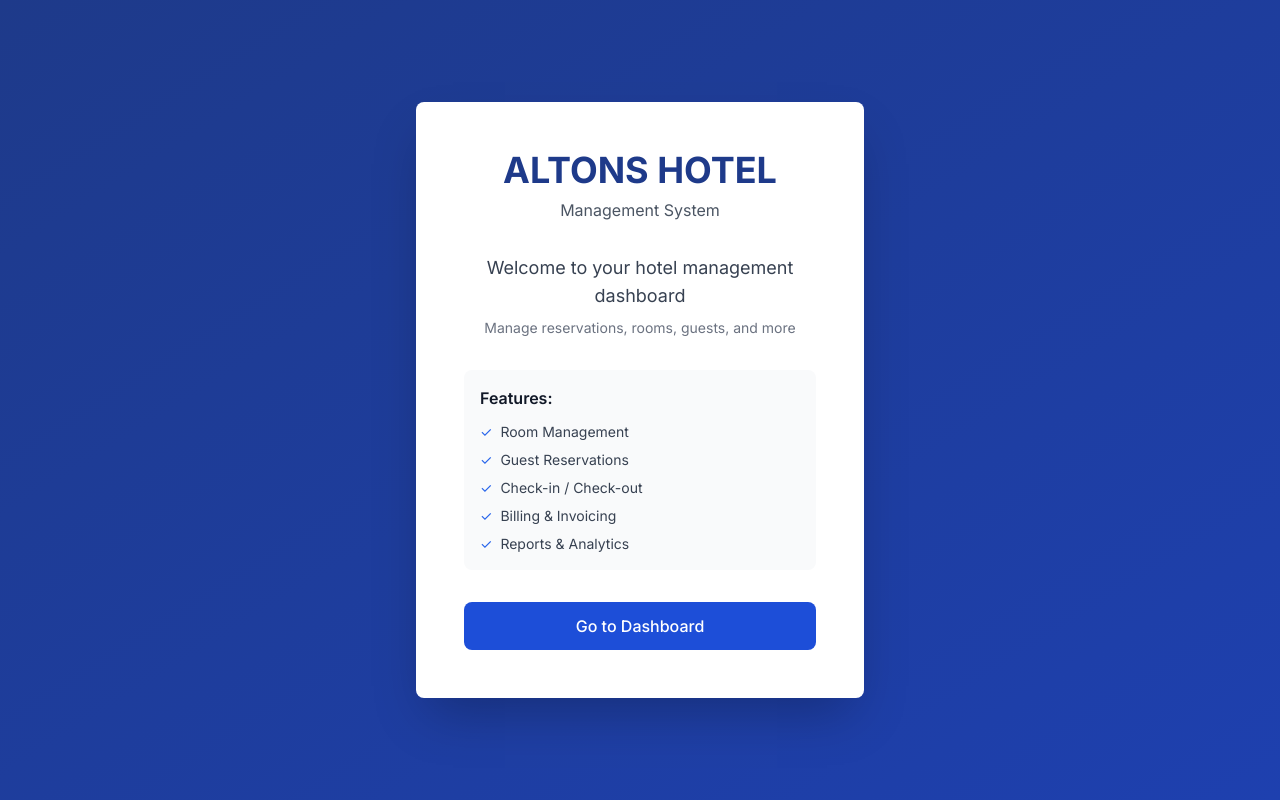
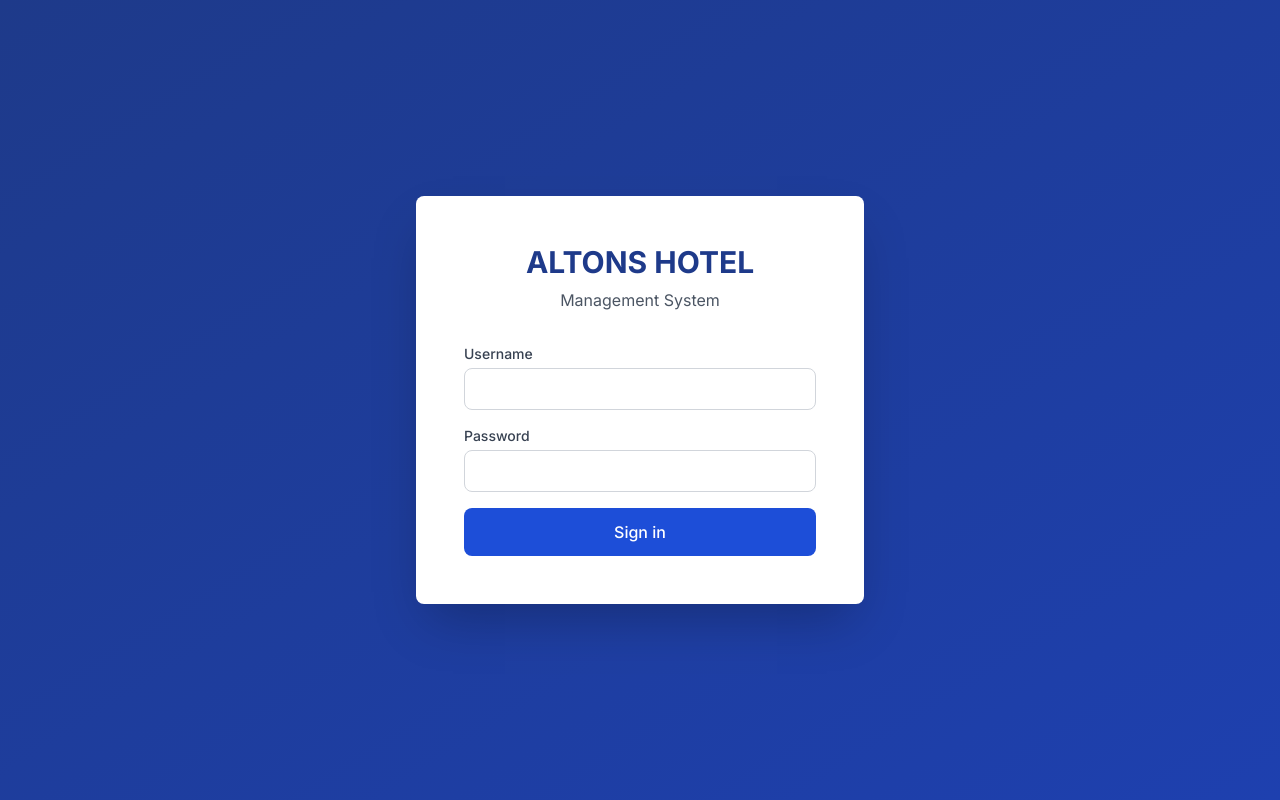
Before and after one commit to sweetchimp/HOTEL-MANAGEMENT-SYSTEM, a React (Vite) app in the folder frontend/: page /login in a window 1280 px wide. Before the commit this address led to /. Built offline with nearby package versions, Linux system fonts and the light colour scheme.

Commit message:
feat: real login page with API auth, replace mock admin user

```diff
--- a/frontend/src/App.tsx
+++ b/frontend/src/App.tsx
@@ -3,6 +3,7 @@ import { AuthProvider } from './components/auth/AuthProvider'
 import ProtectedRoute from './components/auth/ProtectedRoute'
 import DashboardLayout from './layouts/DashboardLayout'
 import WelcomePage from './pages/WelcomePage'
+import LoginPage from './pages/LoginPage'
 import DashboardPage from './pages/DashboardPage'
 import RoomsPage from './pages/RoomsPage'
 import GuestsPage from './pages/GuestsPage'
@@ -24,6 +25,7 @@ function App() {
     <AuthProvider>
       <Routes>
         <Route path="/" element={<WelcomePage />} />
+        <Route path="/login" element={<LoginPage />} />
         <Route
           path="/dashboard"
           element={
--- a/frontend/src/components/auth/AuthProvider.tsx
+++ b/frontend/src/components/auth/AuthProvider.tsx
@@ -1,30 +1,56 @@
 import { useState, useCallback, type ReactNode } from 'react'
-import { AuthContext, type AuthContextType } from '../../context/AuthContext'
-import type { User } from '../../types'
+import { AuthContext, type AuthContextType, type LoginResult } from '../../context/AuthContext'
+import { api } from '../../services/api'
+import type { AuthResponse, User } from '../../types'
 
-const ADMIN_USER: User = {
-  user_id: 1,
-  username: 'admin',
-  full_name: 'System Administrator',
-  email: 'admin@altonshotel.com',
-  role: 'ADMIN',
-  is_active: true,
+const TOKEN_KEY = 'ahms_token'
+const REFRESH_KEY = 'ahms_refresh_token'
+const USER_KEY = 'ahms_user'
+
+function readStoredUser(): User | null {
+  const stored = localStorage.getItem(USER_KEY)
+  if (!stored) return null
+  try {
+    return JSON.parse(stored) as User
+  } catch {
+    return null
+  }
 }
 
 export function AuthProvider({ children }: { children: ReactNode }) {
-  const [user] = useState<User>(ADMIN_USER)
+  const [user, setUser] = useState<User | null>(readStoredUser)
+
+  const getToken = useCallback(() => {
+    return localStorage.getItem(TOKEN_KEY)
+  }, [])
+
+  const login = useCallback(
+    async (username: string, password: string): Promise<LoginResult> => {
+      const res = await api.post<AuthResponse>('/auth/login', { username, password })
+      if (!res.success || !res.data) {
+        return { success: false, error: res.error || 'Login failed' }
+      }
+
+      localStorage.setItem(TOKEN_KEY, res.data.accessToken)
+      localStorage.setItem(REFRESH_KEY, res.data.refreshToken)
+      localStorage.setItem(USER_KEY, JSON.stringify(res.data.user))
+      setUser(res.data.user)
+      return { success: true }
+    },
+    []
+  )
 
   const logout = useCallback(() => {
-    window.location.href = '/'
-  }, [])
-
-  const getToken = useCallback(() => {
-    return localStorage.getItem('ahms_token')
+    localStorage.removeItem(TOKEN_KEY)
+    localStorage.removeItem(REFRESH_KEY)
+    localStorage.removeItem(USER_KEY)
+    setUser(null)
   }, [])
 
   const value: AuthContextType = {
     user,
-    isAuthenticated: true,
+    isAuthenticated: !!user,
+    login,
     logout,
     getToken,
   }
--- a/frontend/src/components/auth/ProtectedRoute.tsx
+++ b/frontend/src/components/auth/ProtectedRoute.tsx
@@ -9,7 +9,7 @@ export default function ProtectedRoute({ children }: ProtectedRouteProps) {
   const { isAuthenticated } = useAuth()
 
   if (!isAuthenticated) {
-    return <Navigate to="/" replace />
+    return <Navigate to="/login" replace />
   }
 
   return <>{children}</>
--- a/frontend/src/context/AuthContext.tsx
+++ b/frontend/src/context/AuthContext.tsx
@@ -1,9 +1,15 @@
 import { createContext } from 'react'
 import type { User } from '../types'
+
+export interface LoginResult {
+  success: boolean
+  error?: string
+}
 
 export interface AuthContextType {
   user: User | null
   isAuthenticated: boolean
+  login: (username: string, password: string) => Promise<LoginResult>
   logout: () => void
   getToken: () => string | null
 }
--- /dev/null
+++ b/frontend/src/pages/LoginPage.tsx
@@ -0,0 +1,95 @@
+import { useState, type FormEvent } from 'react'
+import { useNavigate, Navigate } from 'react-router-dom'
+import { useAuth } from '../hooks/useAuth'
+
+const ERROR_MESSAGES: Record<string, string> = {
+  USER_NOT_FOUND: 'Invalid username or password',
+  INVALID_PASSWORD: 'Invalid username or password',
+  ACCOUNT_DISABLED: 'This account has been disabled',
+  ACCOUNT_LOCKED: 'This account is locked after too many failed attempts',
+}
+
+export default function LoginPage() {
+  const { login, isAuthenticated } = useAuth()
+  const navigate = useNavigate()
+  const [username, setUsername] = useState('')
+  const [password, setPassword] = useState('')
+  const [error, setError] = useState('')
+  const [loading, setLoading] = useState(false)
+
+  if (isAuthenticated) {
+    return <Navigate to="/dashboard" replace />
+  }
+
+  async function handleSubmit(e: FormEvent) {
+    e.preventDefault()
+    setError('')
+    setLoading(true)
+    const result = await login(username.trim(), password)
+    setLoading(false)
+    if (result.success) {
+      navigate('/dashboard', { replace: true })
+    } else {
+      setError(
+        (result.error && ERROR_MESSAGES[result.error]) ||
+          result.error ||
+          'Login failed. Please try again.'
+      )
+    }
+  }
+
+  return (
+    <div className="min-h-screen bg-gradient-to-br from-blue-900 to-blue-800 flex items-center justify-center p-4">
+      <div className="bg-white rounded-lg shadow-2xl p-12 max-w-md w-full">
+        <div className="mb-8 text-center">
+          <h1 className="text-3xl font-bold text-blue-900 mb-2">ALTONS HOTEL</h1>
+          <p className="text-gray-600">Management System</p>
+        </div>
+
+        <form onSubmit={handleSubmit} className="space-y-4">
+          {error && (
+            <div className="p-3 bg-red-50 border border-red-200 rounded-lg text-red-700 text-sm">
+              {error}
+            </div>
+          )}
+
+          <div>
+            <label className="block text-sm font-medium text-gray-700 mb-1">
+              Username
+            </label>
+            <input
+              type="text"
+              value={username}
+              onChange={(e) => setUsername(e.target.value)}
+              required
+              autoComplete="username"
+              className="w-full px-3 py-2 border border-gray-300 rounded-lg focus:outline-none focus:ring-2 focus:ring-blue-500"
+            />
+          </div>
+
+          <div>
+            <label className="block text-sm font-medium text-gray-700 mb-1">
+              Password
+            </label>
+            <input
+              type="password"
+              value={password}
+              onChange={(e) => setPassword(e.target.value)}
+              required
+              autoComplete="current-password"
+              className="w-full px-3 py-2 border border-gray-300 rounded-lg focus:outline-none focus:ring-2 focus:ring-blue-500"
+            />
+          </div>
+
+          <button
+            type="submit"
+            disabled={loading}
+            className="w-full bg-blue-700 text-white px-6 py-3 rounded-lg font-medium hover:bg-blue-800 disabled:opacity-50 transition-colors duration-200"
+          >
+            {loading ? 'Signing in...' : 'Sign in'}
+          </button>
+        </form>
+      </div>
+    </div>
+  )
+}
--- a/frontend/src/pages/WelcomePage.tsx
+++ b/frontend/src/pages/WelcomePage.tsx
@@ -38,10 +38,10 @@ export default function WelcomePage() {
         </div>
 
         <button
-          onClick={() => navigate('/dashboard')}
+          onClick={() => navigate('/login')}
           className="w-full bg-blue-700 text-white px-6 py-3 rounded-lg font-medium hover:bg-blue-800 transition-colors duration-200"
         >
-          Go to Dashboard
+          Sign in
         </button>
       </div>
     </div>
```
